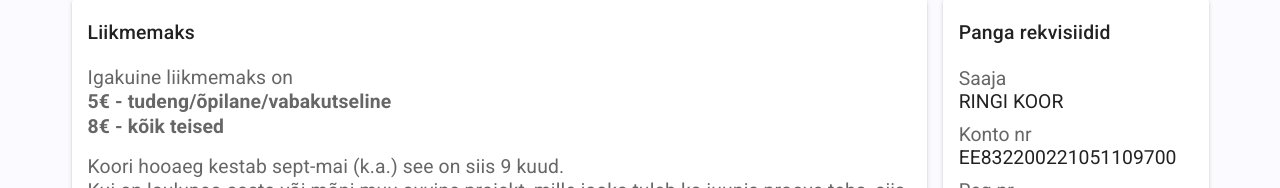
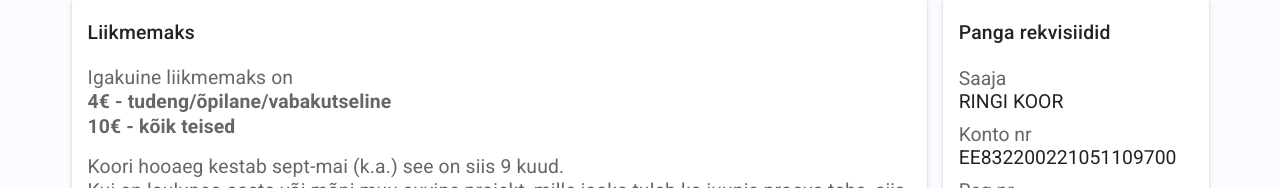
Before and after one commit to vobango/maksuamet-fe, a Vue app: page /info in a window 1280 px wide. Shown: the part 137-325 px from the top of the page. Built offline with nearby package versions, Linux system fonts and the light colour scheme.

Commit message:
Update fees

```diff
--- a/src/views/info-component.vue
+++ b/src/views/info-component.vue
@@ -7,8 +7,8 @@
           <p>
             Igakuine liikmemaks on<br />
             <strong>
-              5€ - tudeng/õpilane/vabakutseline<br />
-              8€ - kõik teised
+              4€ - tudeng/õpilane/vabakutseline<br />
+              10€ - kõik teised
             </strong>
           </p>
             <p>
```
